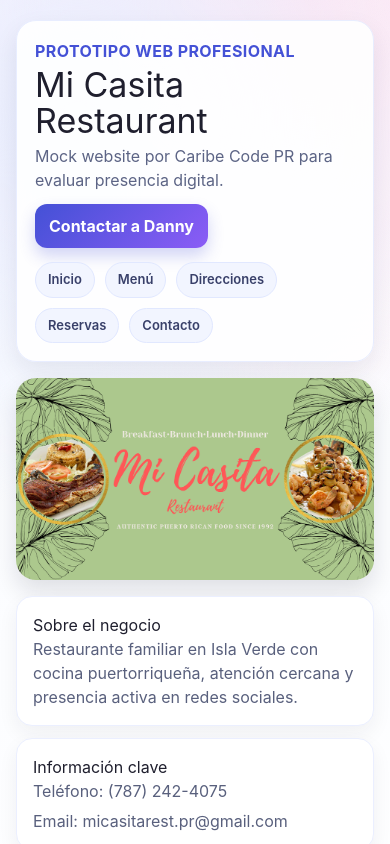
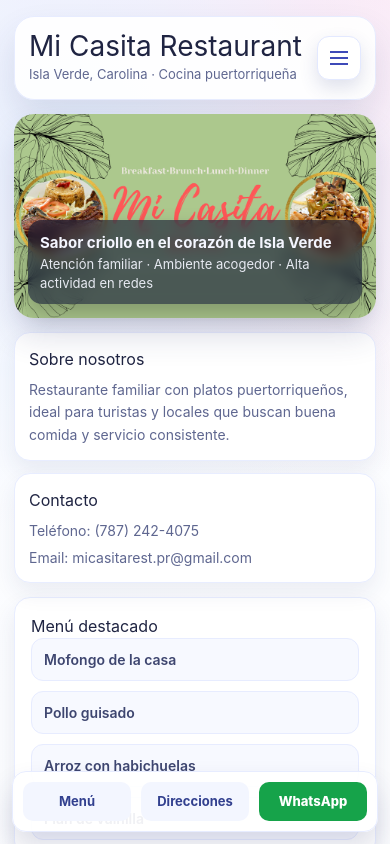
Before and after one commit to samsagewize/ordinookis-marketplace, a Next.js app: page /showcase/micasita in a window 390 px wide. Shown: the top 844 px of the page. Built offline with nearby package versions, Linux system fonts and the light colour scheme; a web font is replaced by a local one.

Commit message:
Redesign micasita site as real business mobile experience with hamburger nav and sticky actions

```diff
--- a/src/app/showcase/micasita/page.tsx
+++ b/src/app/showcase/micasita/page.tsx
@@ -1,108 +1,174 @@
 export default function MicasitaShowcase() {
+  const navItem = {
+    display: 'block',
+    padding: '10px 12px',
+    borderRadius: 10,
+    color: '#2e365f',
+    textDecoration: 'none',
+    fontWeight: 600,
+    fontSize: 14,
+    background: '#f5f7ff',
+    border: '1px solid #e7ecff',
+    marginBottom: 8,
+  } as const
+
   return (
     <main
       style={{
         minHeight: '100vh',
+        paddingBottom: 90,
         fontFamily: 'Inter, system-ui, -apple-system, Segoe UI, Roboto, Arial, sans-serif',
         background:
-          'radial-gradient(circle at 20% 10%, #e8edff 0%, transparent 35%), radial-gradient(circle at 80% 0%, #ffe6f2 0%, transparent 35%), linear-gradient(160deg, #f9fbff 0%, #ffffff 100%)',
-        color: '#1f1f2e',
+          'radial-gradient(circle at 20% 10%, #e9f1ff 0%, transparent 34%), radial-gradient(circle at 80% 0%, #ffe8f4 0%, transparent 36%), linear-gradient(160deg, #f9fbff 0%, #ffffff 100%)',
+        color: '#1f2442',
       }}
     >
-      <div style={{ maxWidth: 980, margin: '0 auto', padding: '20px 16px 40px' }}>
+      <div style={{ maxWidth: 980, margin: '0 auto', padding: '16px 14px 30px' }}>
         <header
           style={{
             borderRadius: 20,
-            padding: 18,
+            padding: 14,
             background: 'rgba(255,255,255,0.92)',
-            border: '1px solid #e8edff',
-            boxShadow: '0 10px 24px rgba(31,31,46,0.08)',
-            marginBottom: 16,
+            border: '1px solid #e7ecff',
+            boxShadow: '0 18px 34px rgba(47,56,110,0.12)',
+            marginBottom: 14,
           }}
         >
-          <div style={{ display: 'flex', justifyContent: 'space-between', gap: 12, alignItems: 'center', flexWrap: 'wrap' }}>
+          <div style={{ display: 'flex', justifyContent: 'space-between', alignItems: 'center', gap: 10 }}>
             <div>
-              <p style={{ margin: 0, fontWeight: 700, color: '#4451d6', letterSpacing: 0.4 }}>PROTOTIPO WEB PROFESIONAL</p>
-              <h1 style={{ margin: '4px 0 6px', fontSize: 34, lineHeight: 1.05 }}>Mi Casita Restaurant</h1>
-              <p style={{ margin: 0, color: '#5c6485' }}>Mock website por Caribe Code PR para evaluar presencia digital.</p>
+              <h1 style={{ margin: '0 0 4px', fontSize: 28, lineHeight: 1.08 }}>Mi Casita Restaurant</h1>
+              <p style={{ margin: 0, color: '#5f6790', fontSize: 13 }}>Isla Verde, Carolina · Cocina puertorriqueña</p>
             </div>
-            <a
-              href="tel:9392164177"
+
+            <details style={{ position: 'relative' }}>
+              <summary
                 style={{
-                textDecoration: 'none',
-                background: 'linear-gradient(135deg,#4451d6,#8b5cf6)',
-                color: 'white',
-                padding: '10px 14px',
+                  listStyle: 'none',
+                  cursor: 'pointer',
+                  width: 44,
+                  height: 44,
                   borderRadius: 12,
-                fontWeight: 700,
-                boxShadow: '0 8px 16px rgba(68,81,214,.24)',
+                  border: '1px solid #e3e9ff',
+                  background: '#ffffff',
+                  boxShadow: '0 8px 18px rgba(63,75,146,.16)',
+                  display: 'grid',
+                  placeItems: 'center',
                 }}
               >
-              Contactar a Danny
-            </a>
-          </div>
-
-          <nav style={{ marginTop: 14, display: 'flex', gap: 10, flexWrap: 'wrap' }}>
-            {['Inicio', 'Menú', 'Direcciones', 'Reservas', 'Contacto'].map((item) => (
-              <span
-                key={item}
+                <span style={{ display: 'block', width: 18, height: 2, background: '#3e4ab8', boxShadow: '0 6px 0 #3e4ab8, 0 -6px 0 #3e4ab8' }} />
+              </summary>
+              <div
                 style={{
-                  fontSize: 13,
-                  padding: '7px 12px',
-                  borderRadius: 999,
-                  background: '#f2f5ff',
-                  border: '1px solid #e1e8ff',
-                  color: '#39406a',
-                  fontWeight: 600,
+                  position: 'absolute',
+                  right: 0,
+                  top: 52,
+                  width: 210,
+                  padding: 10,
+                  borderRadius: 14,
+                  background: '#ffffff',
+                  border: '1px solid #e7ecff',
+                  boxShadow: '0 16px 34px rgba(47,56,110,.18)',
+                  zIndex: 20,
                 }}
               >
-                {item}
-              </span>
-            ))}
-          </nav>
+                <a href="#inicio" style={navItem}>Inicio</a>
+                <a href="#menu" style={navItem}>Menú</a>
+                <a href="#direcciones" style={navItem}>Direcciones</a>
+                <a href="#reservas" style={navItem}>Reservas</a>
+                <a href="#contacto" style={navItem}>Contacto</a>
+              </div>
+            </details>
+          </div>
         </header>
 
+        <section id="inicio" style={{ position: 'relative', marginBottom: 14 }}>
           <img
             src="/showcase/micasita/social1.png"
             alt="Vista del restaurante"
-          style={{ width: '100%', borderRadius: 20, boxShadow: '0 12px 24px rgba(20,20,40,.12)', marginBottom: 16, objectFit: 'cover', maxHeight: 420 }}
+            style={{ width: '100%', borderRadius: 20, objectFit: 'cover', maxHeight: 430, boxShadow: '0 18px 32px rgba(41,49,104,.16)' }}
           />
-
-        <section
+          <div
             style={{
-            display: 'grid',
-            gridTemplateColumns: 'repeat(auto-fit,minmax(240px,1fr))',
-            gap: 12,
-            marginBottom: 16,
+              position: 'absolute',
+              left: 14,
+              bottom: 14,
+              right: 14,
+              borderRadius: 14,
+              background: 'rgba(20,25,52,.64)',
+              backdropFilter: 'blur(6px)',
+              padding: '10px 12px',
+              color: '#f4f6ff',
+              boxShadow: '0 10px 22px rgba(0,0,0,.24)',
             }}
           >
-          <article style={{ borderRadius: 16, padding: 16, background: 'white', border: '1px solid #ebefff', boxShadow: '0 8px 20px rgba(31,31,46,.06)' }}>
-            <h3 style={{ marginTop: 0 }}>Sobre el negocio</h3>
-            <p style={{ marginBottom: 0, color: '#59607d' }}>
-              Restaurante familiar en Isla Verde con cocina puertorriqueña, atención cercana y presencia activa en redes sociales.
+            <strong style={{ fontSize: 15 }}>Sabor criollo en el corazón de Isla Verde</strong>
+            <div style={{ fontSize: 13, opacity: 0.92 }}>Atención familiar · Ambiente acogedor · Alta actividad en redes</div>
+          </div>
+        </section>
+
+        <section style={{ display: 'grid', gridTemplateColumns: 'repeat(auto-fit,minmax(220px,1fr))', gap: 12, marginBottom: 14 }}>
+          <article style={{ borderRadius: 16, padding: 14, background: '#fff', border: '1px solid #e8edff', boxShadow: '0 10px 22px rgba(41,49,104,.08)' }}>
+            <h3 style={{ margin: '0 0 8px' }}>Sobre nosotros</h3>
+            <p style={{ margin: 0, color: '#5f6790', lineHeight: 1.6, fontSize: 14 }}>
+              Restaurante familiar con platos puertorriqueños, ideal para turistas y locales que buscan buena comida y servicio consistente.
             </p>
           </article>
 
-          <article style={{ borderRadius: 16, padding: 16, background: 'white', border: '1px solid #ebefff', boxShadow: '0 8px 20px rgba(31,31,46,.06)' }}>
-            <h3 style={{ marginTop: 0 }}>Información clave</h3>
-            <p style={{ margin: '0 0 6px', color: '#59607d' }}>Teléfono: (787) 242-4075</p>
-            <p style={{ margin: 0, color: '#59607d' }}>Email: micasitarest.pr@gmail.com</p>
+          <article id="contacto" style={{ borderRadius: 16, padding: 14, background: '#fff', border: '1px solid #e8edff', boxShadow: '0 10px 22px rgba(41,49,104,.08)' }}>
+            <h3 style={{ margin: '0 0 8px' }}>Contacto</h3>
+            <p style={{ margin: '0 0 6px', color: '#5f6790', fontSize: 14 }}>Teléfono: (787) 242-4075</p>
+            <p style={{ margin: 0, color: '#5f6790', fontSize: 14 }}>Email: micasitarest.pr@gmail.com</p>
           </article>
         </section>
 
-        <section style={{ borderRadius: 18, padding: 18, background: 'white', border: '1px solid #ebefff', boxShadow: '0 10px 22px rgba(31,31,46,.07)' }}>
-          <h3 style={{ marginTop: 0 }}>Secciones sugeridas del website</h3>
-          <ul style={{ margin: 0, paddingLeft: 18, color: '#4f5676', lineHeight: 1.75 }}>
-            <li>Menú digital organizado por categorías</li>
-            <li>Botón de direcciones y mapa integrado</li>
-            <li>Reservas o pedidos por WhatsApp</li>
-            <li>Promociones semanales y testimonios de clientes</li>
-          </ul>
+        <section id="menu" style={{ borderRadius: 16, padding: 16, background: '#fff', border: '1px solid #e8edff', boxShadow: '0 12px 24px rgba(41,49,104,.10)', marginBottom: 12 }}>
+          <h3 style={{ marginTop: 0 }}>Menú destacado</h3>
+          <div style={{ display: 'grid', gridTemplateColumns: 'repeat(auto-fit,minmax(180px,1fr))', gap: 10 }}>
+            {['Mofongo de la casa', 'Pollo guisado', 'Arroz con habichuelas', 'Flan de vainilla'].map((item) => (
+              <div key={item} style={{ borderRadius: 12, background: '#f7f9ff', border: '1px solid #e7ecff', padding: '10px 12px', color: '#3e4670', fontWeight: 600, fontSize: 14 }}>
+                {item}
+              </div>
+            ))}
+          </div>
         </section>
 
-        <footer style={{ marginTop: 18, color: '#5b6283', fontSize: 14 }}>
-          Demo comercial preparado por <strong>Danny Santiago · Caribe Code PR</strong> · 939-216-4177 · Caribecodepr@gmail.com
-        </footer>
+        <section id="direcciones" style={{ borderRadius: 16, padding: 16, background: '#fff', border: '1px solid #e8edff', boxShadow: '0 12px 24px rgba(41,49,104,.10)', marginBottom: 12 }}>
+          <h3 style={{ marginTop: 0 }}>Direcciones</h3>
+          <p style={{ margin: '0 0 10px', color: '#5f6790', fontSize: 14 }}>Plazoleta de Isla Verde, Carolina, Puerto Rico.</p>
+          <a href="https://maps.google.com/?q=Mi+Casita+Restaurant+Isla+Verde" style={{ textDecoration: 'none', display: 'inline-block', background: '#4254d6', color: '#fff', padding: '10px 14px', borderRadius: 10, fontWeight: 700, boxShadow: '0 10px 18px rgba(66,84,214,.26)' }}>
+            Abrir en Google Maps
+          </a>
+        </section>
+
+        <section id="reservas" style={{ borderRadius: 16, padding: 16, background: '#fff', border: '1px solid #e8edff', boxShadow: '0 12px 24px rgba(41,49,104,.10)' }}>
+          <h3 style={{ marginTop: 0 }}>Reservas y pedidos</h3>
+          <p style={{ margin: '0 0 10px', color: '#5f6790', fontSize: 14 }}>Atención rápida por WhatsApp para reservas, pedidos y consultas.</p>
+          <a href="https://wa.me/17872424075" style={{ textDecoration: 'none', display: 'inline-block', background: '#16a34a', color: '#fff', padding: '10px 14px', borderRadius: 10, fontWeight: 700, boxShadow: '0 10px 18px rgba(22,163,74,.28)' }}>
+            Reservar por WhatsApp
+          </a>
+        </section>
+      </div>
+
+      <div
+        style={{
+          position: 'fixed',
+          left: 12,
+          right: 12,
+          bottom: 12,
+          background: 'rgba(255,255,255,.92)',
+          border: '1px solid #e7ecff',
+          borderRadius: 14,
+          padding: 10,
+          boxShadow: '0 16px 28px rgba(41,49,104,.16)',
+          display: 'flex',
+          gap: 10,
+          justifyContent: 'space-between',
+          zIndex: 50,
+        }}
+      >
+        <a href="#menu" style={{ flex: 1, textAlign: 'center', textDecoration: 'none', padding: '10px 8px', borderRadius: 10, background: '#f3f6ff', color: '#32408f', fontWeight: 700, fontSize: 13 }}>Menú</a>
+        <a href="#direcciones" style={{ flex: 1, textAlign: 'center', textDecoration: 'none', padding: '10px 8px', borderRadius: 10, background: '#f3f6ff', color: '#32408f', fontWeight: 700, fontSize: 13 }}>Direcciones</a>
+        <a href="https://wa.me/17872424075" style={{ flex: 1, textAlign: 'center', textDecoration: 'none', padding: '10px 8px', borderRadius: 10, background: '#16a34a', color: '#fff', fontWeight: 800, fontSize: 13 }}>WhatsApp</a>
       </div>
     </main>
   )
```
Lines whose indentation alone changed are shown as unchanged.
